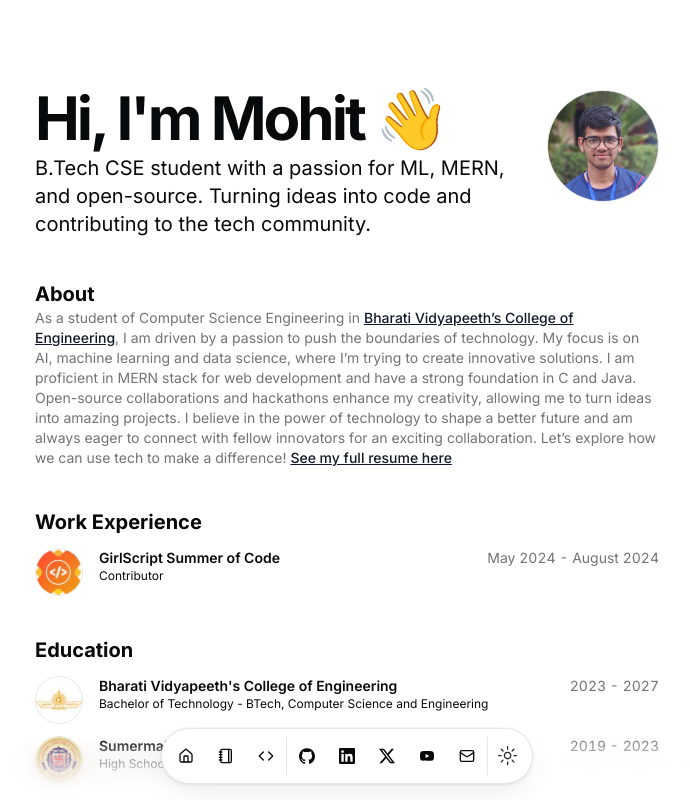
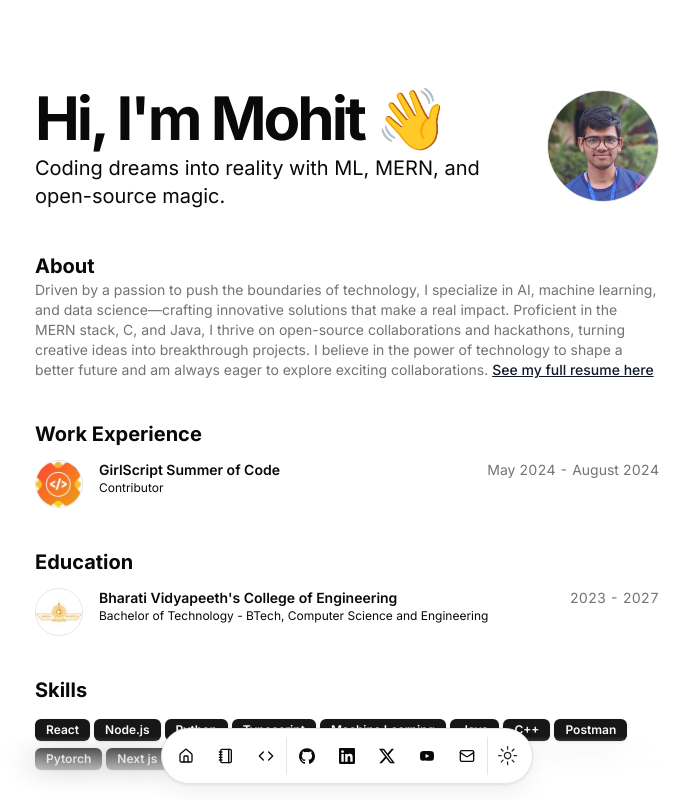
Before and after one commit to ManishhDev/my-portfolio, a Next.js app: page / in a window 1280 px wide. Shown: the top 800 px of the page, without its empty margins (293-983 px from the left). Built offline with nearby package versions, Linux system fonts and the light colour scheme.

Commit message:
update resume description and summary for clarity and impact; add .qodo to .gitignore

```diff
--- a/src/data/resume.tsx
+++ b/src/data/resume.tsx
@@ -9,9 +9,9 @@
   locationLink:
     "https://www.google.com/maps/place/New+Delhi,+Delhi/@28.5272523,77.0438272,11z/data=!3m1!4b1!4m6!3m5!1s0x390cfd5b347eb62d:0x52c2b7494e204dce!8m2!3d28.6139298!4d77.2088282!16zL20vMGRsdjA?entry=ttu",
   description:
-    "B.Tech CSE student with a passion for ML, MERN, and open-source. Turning ideas into code and contributing to the tech community.",
+    "Coding dreams into reality with ML, MERN, and open-source magic.",
   summary:
-    "As a student of Computer Science Engineering in [Bharati Vidyapeeth’s College of Engineering](/#education), I am driven by a passion to push the boundaries of technology. My focus is on AI, machine learning and data science, where I’m trying to create innovative solutions. I am proficient in MERN stack for web development and have a strong foundation in C and Java. Open-source collaborations and hackathons enhance my creativity, allowing me to turn ideas into amazing projects. I believe in the power of technology to shape a better future and am always eager to connect with fellow innovators for an exciting collaboration. Let’s explore how we can use tech to make a difference! [See my full resume here](https://drive.google.com/file/d/1uVnOJP_woSQnmFYgiWoz6RNcjk9hDM-g/view?usp=sharing)",
+    "Driven by a passion to push the boundaries of technology, I specialize in AI, machine learning, and data science—crafting innovative solutions that make a real impact. Proficient in the MERN stack, C, and Java, I thrive on open-source collaborations and hackathons, turning creative ideas into breakthrough projects. I believe in the power of technology to shape a better future and am always eager to explore exciting collaborations. [See my full resume here](https://drive.google.com/file/d/1PJ9fEjJxAXDQcByG0nscwf_SelgeWKCy/view?usp=sharing)",
   avatarUrl: "/pf.png",
   skills: [
     "React",
@@ -95,14 +95,6 @@
       logoUrl: "/college_logo.jpeg",
       start: "2023",
       end: "2027",
-    },
-    {
-      school: "Sumermal Jain Public school ",
-      href: "https://www.sumermaljainpublicschool.edu.in/",
-      degree: "High School Diploma",
-      logoUrl: "/school.jpeg",
-      start: "2019",
-      end: "2023",
     },
   ],
   projects: [
```
Also changed, not shown: 1 other file (tests, documents, lock files or other folders).
